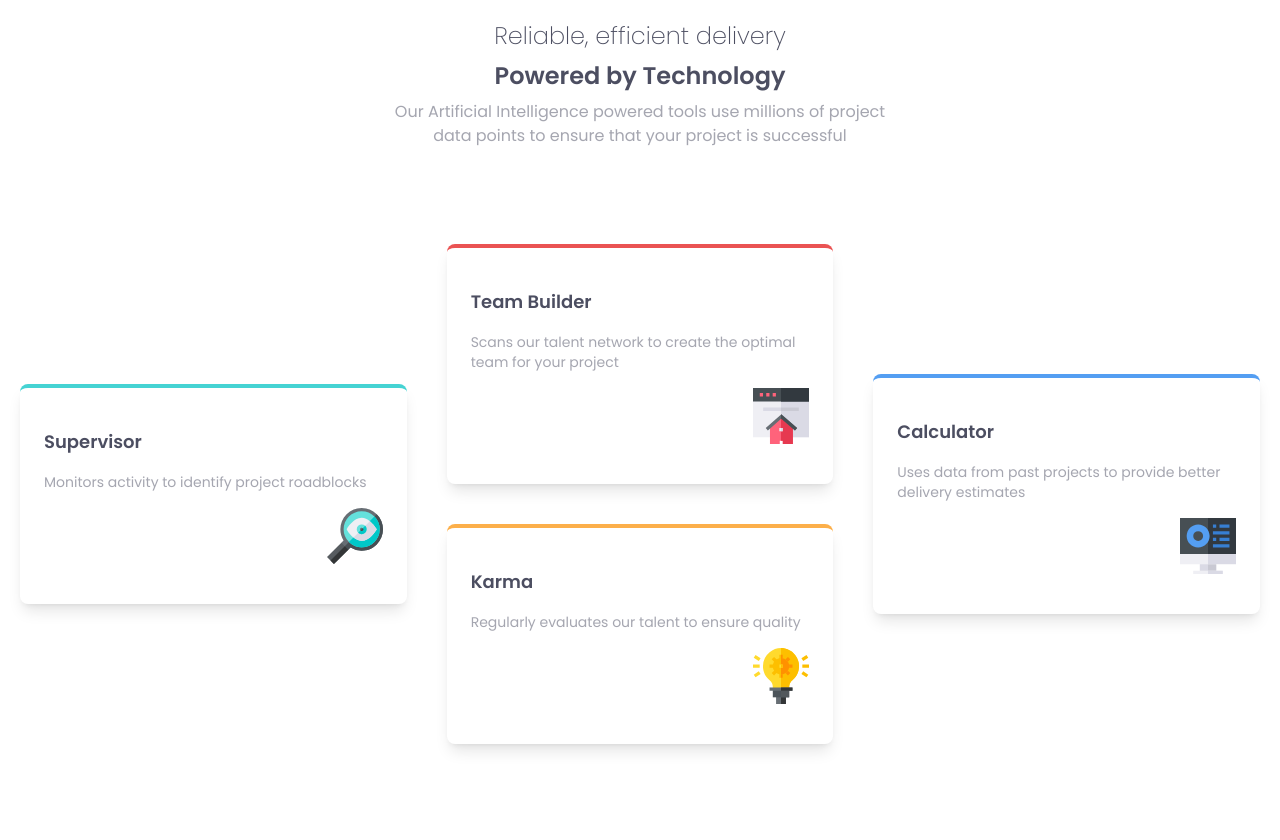
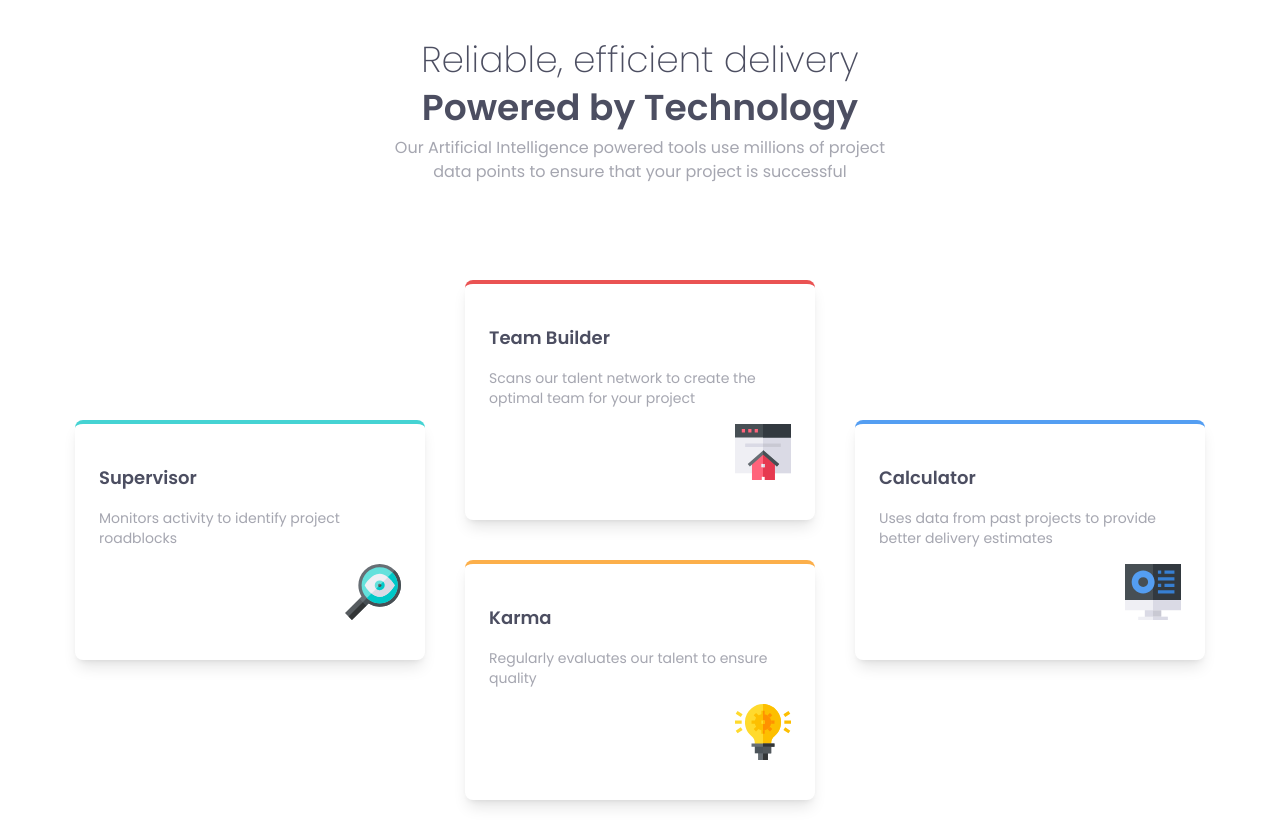
Before and after one commit to OlaoluwaVincent/four-card-feature-section-master, a website: page index.html in a window 1280 px wide. Before the commit the page ends 800 px from the top, so only its background shows below. Drawn offline with Linux system fonts and the light colour scheme.

```diff
--- a/index.html
+++ b/index.html
@@ -24,16 +24,16 @@
 	<body>
 		<main class="font-sans">
 			<section
-				class="flex flex-col items-center justify-center gap-10 text-gray-blue mx-auto p-5 max-w-7xl md:justify-evenly"
+				class="flex flex-col items-center justify-center gap-10 text-gray-blue mx-auto p-5 md:p-10 max-w-7xl"
 			>
 				<!-- Top Header -->
 				<article
 					class="flex items-center justify-center mx-auto flex-col space-y-2 mb-14 md:max-w-lg"
 				>
-					<h1 class="font-extralight text-lg md:text-2xl">
+					<h1 class="font-extralight text-lg md:text-4xl">
 						Reliable, efficient delivery
 					</h1>
-					<h2 class="font-semibold text-lg md:text-2xl">
+					<h2 class="font-semibold text-lg md:text-4xl">
 						Powered by Technology
 					</h2>
 					<p class="lightText w-full text-center">
@@ -47,7 +47,7 @@
 				>
 					<!-- Supervisor -->
 					<div
-						class="px-6 w-full text-sm py-10 flex flex-col bg-white shadow-lg border-t-4 rounded-lg border-cyan space-y-4"
+						class="px-6 w-full text-sm py-10 flex flex-col bg-white shadow-lg border-t-4 rounded-lg border-cyan space-y-4 max-w-[350px]"
 					>
 						<h1 class="font-semibold text-lg">Supervisor</h1>
 						<p class="lightText w-full">
@@ -65,7 +65,7 @@
 					>
 						<!-- Team Builder -->
 						<div
-							class="px-6 w-full text-sm py-10 flex flex-col bg-white shadow-lg border-t-4 rounded-lg border-red space-y-4"
+							class="px-6 w-full text-sm py-10 flex flex-col bg-white shadow-lg border-t-4 rounded-lg border-red space-y-4 max-w-[350px]"
 						>
 							<h1 class="font-semibold text-lg">Team Builder</h1>
 							<p class="lightText w-full">
@@ -80,7 +80,7 @@
 						</div>
 						<!-- Karma -->
 						<div
-							class="px-6 w-full text-sm py-10 flex flex-col bg-white shadow-lg border-t-4 rounded-lg border-orange space-y-4"
+							class="px-6 w-full text-sm py-10 flex flex-col bg-white shadow-lg border-t-4 rounded-lg border-orange space-y-4 max-w-[350px]"
 						>
 							<h1 class="font-semibold text-lg">Karma</h1>
 							<p class="lightText w-full">
@@ -95,7 +95,7 @@
 					</aside>
 					<!-- Calculator -->
 					<div
-						class="px-6 w-full text-sm py-10 flex flex-col bg-white shadow-lg border-t-4 rounded-lg border-blue space-y-4"
+						class="px-6 w-full text-sm py-10 flex flex-col bg-white shadow-lg border-t-4 rounded-lg border-blue space-y-4 max-w-[350px]"
 					>
 						<h1 class="font-semibold text-lg">Calculator</h1>
 						<p class="lightText w-full">
```
Also changed, not shown: css/styles.css, design/desktop.png.
